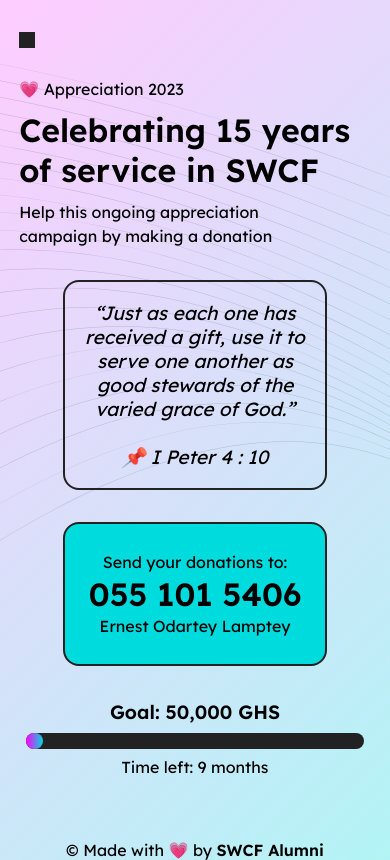
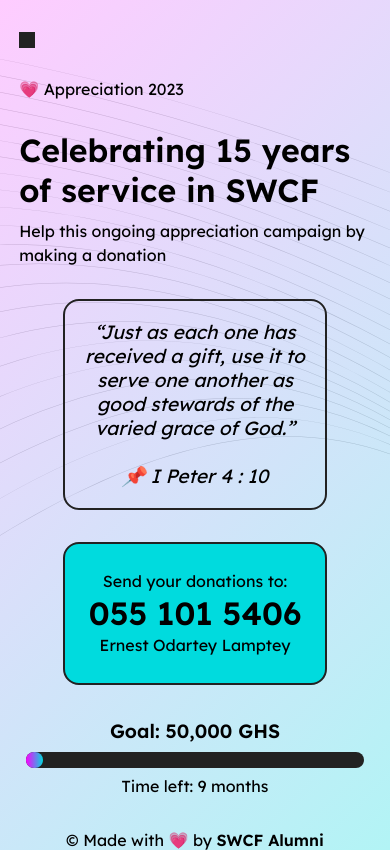
Before and after one commit to ernest-lamptey/swcf-fund-raiser, a plain HTML site: page index.html in a window 390 px wide. Drawn offline with Linux system fonts and the light colour scheme.

Commit message:
Develop (#5)
* edit readme

* file rename

* edit css to make phone fit better

* Develop (#1) (#2)

* add readme

* edit readme

* file rename

---------

Co-authored-by: ernest-tt <122813064+ernest-tt@users.noreply.github.com>

* adjust vh

* add bible quote

* add reponsiveness for size above mobile screen

* fix momo number offset

---------

Co-authored-by: ernest-tt <122813064+ernest-tt@users.noreply.github.com>

```diff
--- a/index.html
+++ b/index.html
@@ -17,9 +17,9 @@
         <div class="square bg-black"></div>
         <div class="main">
             <div class="main-text">
-                <p>&#128151; Appreciation 2023</p>
-                <h1 class="semibold heading">Celebrating 15 years<br>of service in SWCF</h1>
-                <p>Help this ongoing appreciation <br>campaign
+                <p class="appreciation">&#128151; Appreciation 2023</p>
+                <h1 class="semibold heading">Celebrating 15 years of service in SWCF</h1>
+                <p class="caption">Help this ongoing appreciation campaign
                     by making a donation
                 </p>
             </div>
@@ -32,7 +32,7 @@
 
             <div class="momo-info">
                 <p>Send your donations to:</p>
-                <h1 class="semibold">055 101 5406</h1>
+                <h1 class="number">055 101 5406</h1>
                 <p>Ernest Odartey Lamptey</p>
             </div>
 
--- a/styles.css
+++ b/styles.css
@@ -30,6 +30,20 @@
 
 .semibold {
     font-weight: 600;
+    text-align: center;
+}
+
+.number {
+    font-weight: 600;
+}
+
+.appreciation {
+    text-align: center;
+    margin-bottom: 1.2rem;
+}
+
+.caption {
+    text-align: center;
 }
 
 p {
@@ -60,13 +74,15 @@ p {
 }
 
 .main {
-    margin: 1.8rem 0;
+    margin: 1.8rem auto 0;
     width: 100%;
+    max-width: 800px;
     min-height: 75vh;
     padding: 0 1.2rem;
     display: flex;
     flex-direction: column;
     justify-content: space-between;
+    /* margin: 0 auto; */
     /* background-color: yellow; */
 }
 
@@ -126,3 +142,18 @@ p {
     align-self: center;
     margin-top: 2rem;
 }
+
+@media (max-width: 480px) {
+    .caption {
+        text-align: left;
+    }
+
+    .semibold {
+        text-align: left;
+    }
+
+    .appreciation {
+        text-align: left;
+
+    }
+}
```
